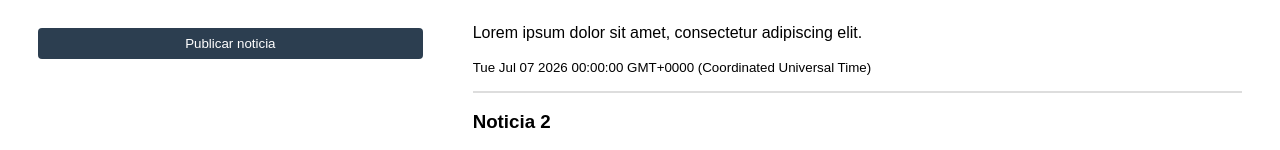
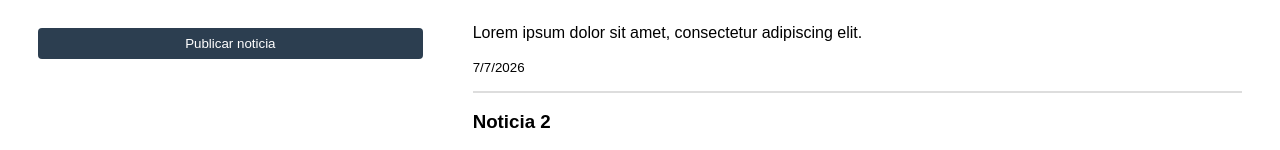
Before and after one commit to mdelaosa/FS_Blogging, an Angular app: page / in a window 1280 px wide. Shown: the part 464-614 px from the top of the page. Built offline with nearby package versions, Linux system fonts and the light colour scheme.

Commit message:
edit date

```diff
--- a/src/app/blog/blog.html
+++ b/src/app/blog/blog.html
@@ -28,7 +28,7 @@
                 <h3>{{ noticia.titulo }}</h3>
                 <img [src]="noticia.imagen" alt="{{ noticia.titulo }}" width="300">
                 <p>{{ noticia.texto }}</p>
-                <small>{{ noticia.fecha }}</small>
+                <small>{{ editarFecha(noticia.fecha) }}</small>
             </div>
         }
     </div>
--- a/src/app/blog/blog.ts
+++ b/src/app/blog/blog.ts
@@ -58,4 +58,8 @@ export class Blog {
     this.newFecha = new Date();
     this.mensajeError = '';
   }
+
+  editarFecha(fecha: Date): string {
+    return fecha.toLocaleDateString();
+  }
 }
```
